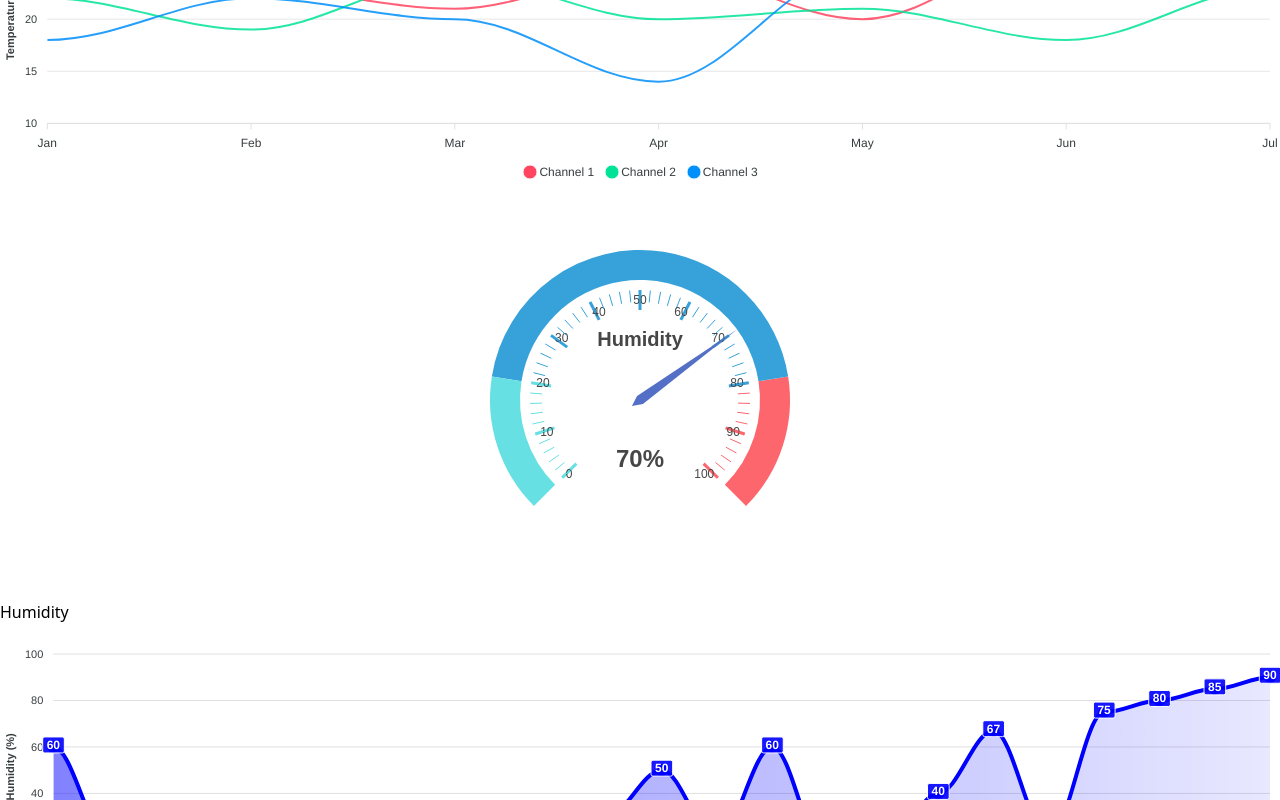
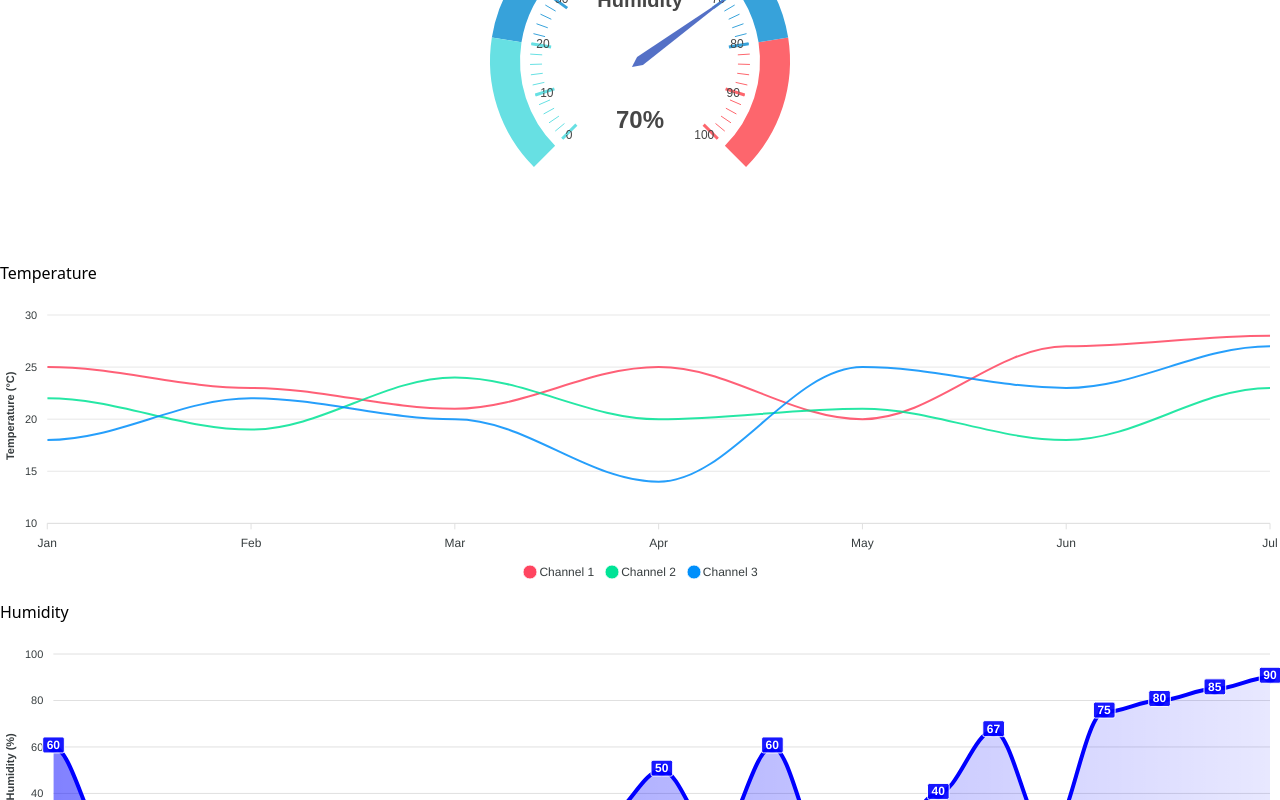
Before and after one commit to ZidanAli111/Dukaan-App, a React (Vite) app: page / in a window 1280 px wide. Shown: the part 5363-6163 px from the top of the page. Built offline with nearby package versions, Linux system fonts and the light colour scheme.

Commit message:
tmp  3 commmit

```diff
--- a/src/components/Statistics.jsx
+++ b/src/components/Statistics.jsx
@@ -167,7 +167,7 @@ const radialGaugeOptions = {
 };
 
 const ChannelItem = ({ src, alt, channel, degree, degreeColor }) => (
-    <div className="bg-white flex items-center  rounded-sm p-4  shadow-md">
+    <div className="bg-white flex items-center gap-2 rounded-sm p-3 mb-2 shadow-md">
         <img className="h-[50px]" src={src} alt={alt} />
         <div className="flex-1">
             <h1 className="font-medium">{channel}</h1>
@@ -198,7 +198,7 @@ const RadialGauge = ({ options }) => (
 );
 
 export const Statistics = () => (
-    <div id="parent-container" className="bg-gray-200 h-screen">
+    <div id="parent-container" className="bg-gray-200">
         <header className="bg-[#00675a] flex flex-row justify-between px-2 py-2">
             <div className="flex items-center justify-between">
                 <div className="text-white font-medium text-xl mr-5">IOTdashboard</div>
@@ -211,40 +211,41 @@ export const Statistics = () => (
             </div>
         </header>
 
-        <div className='flex justify-start gap-3 mt-2 pl-4'>
+        <div className='flex justify-start gap-3 mt-2 pl-8'>
             <button className='bg-white rounded-sm py-1 px-3 shadow-sm'>HOME</button>
             <button className='bg-white rounded-sm py-1 px-3 shadow-sm'>LAB ANALYTICS</button>
             <button className='bg-white rounded-sm py-1 px-3 shadow-sm'>ALARM SETTINGS</button>
         </div>
-
-        {/* Main grid container */}
-        <div id="parent-main-body-container" className="grid grid-cols-[30%,70%]  gap-4 p-4 bg-gray-200">
+        <div id="parent-main-body-container" className="flex flex-col lg:flex-row gap-4 p-4 bg-gray-200">
+            {/* Left side grid: Channels container and Humidity Meter */}
+            <div id="left-grid" className="flex flex-col space-y-4 lg:w-[30%]">
                 {/* Channels container */}
-            <div id="channels-container" className="bg-gray-200  flex flex-col justify-between  border-none shadow-sm">
-                {/* <div id="channels-list" className="flex flex-col   gap-3 bg-gray-200"> */}
+                <div id="channels-container" className="bg-gray-200 border-none px-4 shadow-sm flex-1">
+                    <div id="channels-list" className="flex flex-col gap-3 bg-gray-200">
                         <ChannelItem src={tempMax} alt="max temperature" channel="Channel 1" degree="20.9" degreeColor="red-600" />
                         <ChannelItem src={tempLow} alt="min temperature" channel="Channel 2" degree="18.99" degreeColor="blue-400" />
                         <ChannelItem src={tempMedium} alt="medium temperature" channel="Channel 3" degree="21.11" degreeColor="red-600" />
                         <ChannelItem src={tempMax} alt="max temperature" channel="Channel 4" degree="20.37" degreeColor="black" />
-                {/* </div> */}
+                    </div>
                 </div>
 
+                {/* Humidity Meter */}
+                <div id="humidity-meter" className="bg-white shadow-sm flex-1">
+                    <RadialGauge options={radialGaugeOptions} />
+                </div>
+            </div>
 
-
+            {/* Right side grid: Temperature and Humidity graph */}
+            <div id="right-grid" className="flex flex-col space-y-4 lg:w-[70%]">
                 {/* Temperature container */}
-            <div id="temperature-container" className="bg-white shadow-sm">
-                <h1 className='font-medium pl-2'>Temperature</h1>
+                <div id="temperature-container" className="bg-white p-4 shadow-sm flex-1">
+                    <h1 className='font-medium'>Temperature</h1>
                     <GraphContainer options={tempChartOptions} series={tempChartSeries} />
                 </div>
 
-            {/* Humidity Meter */}
-            <div id="humidity-meter" className="bg-white shadow-sm">
-                <RadialGauge options={radialGaugeOptions} />
-            </div>
-
                 {/* Humidity container */}
-            <div id="humidity-container" className="bg-white shadow-sm">
-                <h1 className='font-medium pl-2'>Humidity</h1>
+                <div id="humidity-container" className="bg-white p-4 shadow-sm flex-1">
+                    <h1 className='font-medium'>Humidity</h1>
                     <ApexCharts
                         options={humidityChartOptions}
                         series={humidityChartSeries}
@@ -254,4 +255,5 @@ export const Statistics = () => (
                 </div>
             </div>
         </div>
+    </div>
 );
```
Lines whose indentation alone changed are shown as unchanged.
